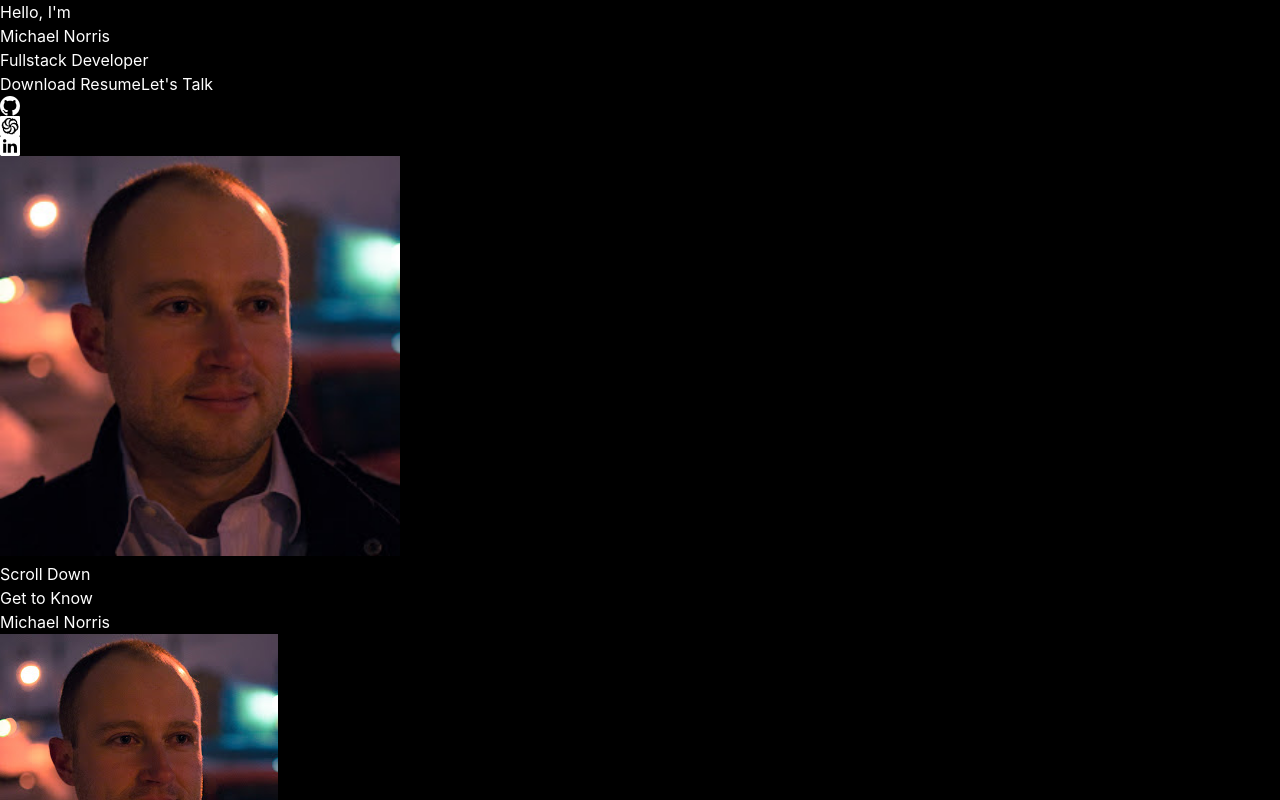
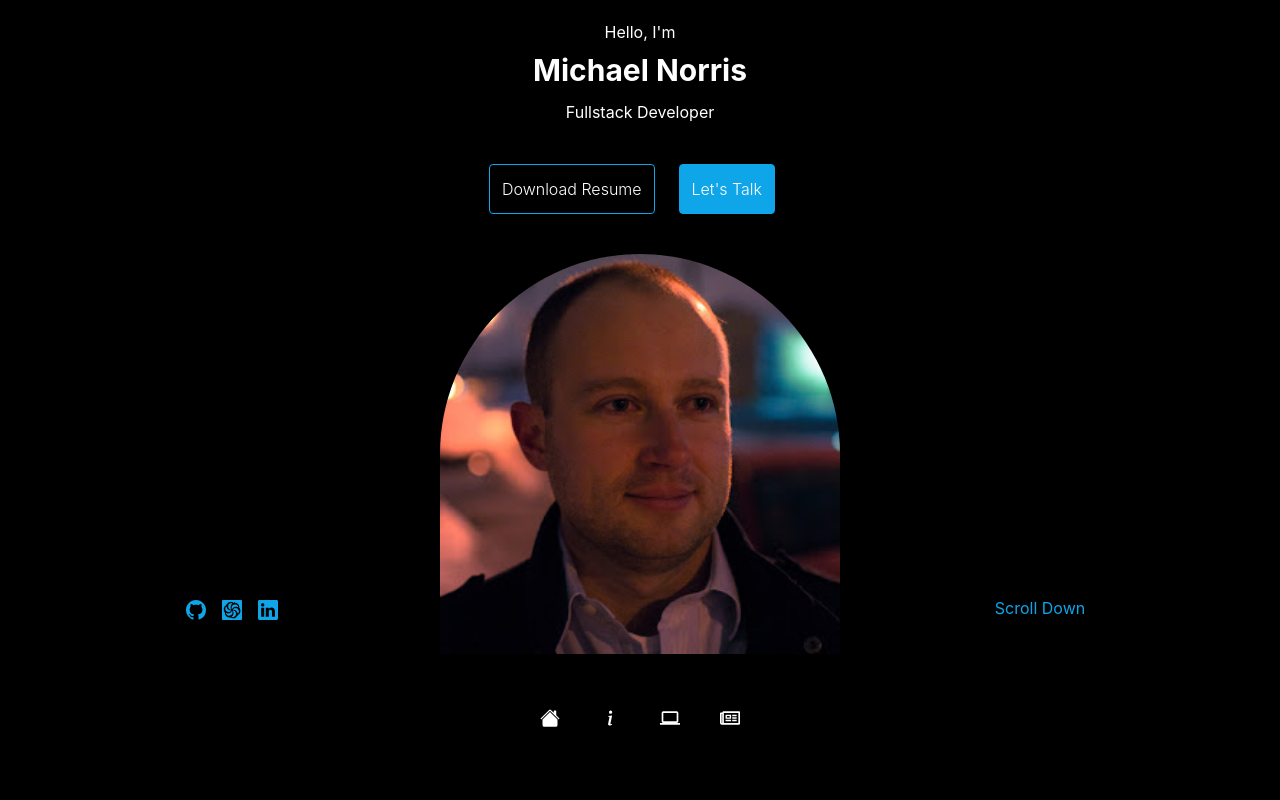
Before and after one commit to Norrismi/portfolio22, a Next.js app: page / in a window 1280 px wide. Shown: the top 800 px of the page. Built offline with nearby package versions, Linux system fonts and the light colour scheme.

Commit message:
changed from purge to content

```diff
--- a/Components/Header.js
+++ b/Components/Header.js
@@ -11,7 +11,7 @@ function Header() {
       <div className='flex flex-col mt-5'>
         <div className='mx-auto text-center'>
 
-          <div className='text mx-auto mb-2'>{`Hello, I'm`}</div>
+          <div className=' mx-auto mb-2'>{`Hello, I'm`}</div>
           <div className='text-3xl font-bold mb-3'> Michael Norris</div>
           <div className='text mb-3'>Fullstack Developer</div>
 
--- a/tailwind.config.js
+++ b/tailwind.config.js
@@ -1,12 +1,12 @@
 module.exports = {
   content: [
     "./pages/**/*.{js,ts,jsx,tsx}",
-    "./components/**/*.{js,ts,jsx,tsx}",
+    "./Components/**/*.{js,ts,jsx,tsx}",
   ],
-  purge: {
-    content: ["./pages/**/*.{js,jsx,ts,tsx}", "./Components/**/*.{js,jsx,ts,tsx}"]
-    // These options are passed through directly to PurgeCSS
-  },
+  // purge: {
+  //   content: ["./pages/**/*.{js,jsx,ts,tsx}", "./Components/**/*.{js,jsx,ts,tsx}"]
+  //   // These options are passed through directly to PurgeCSS
+  // },
   theme: {
     extend: {},
   },
```
